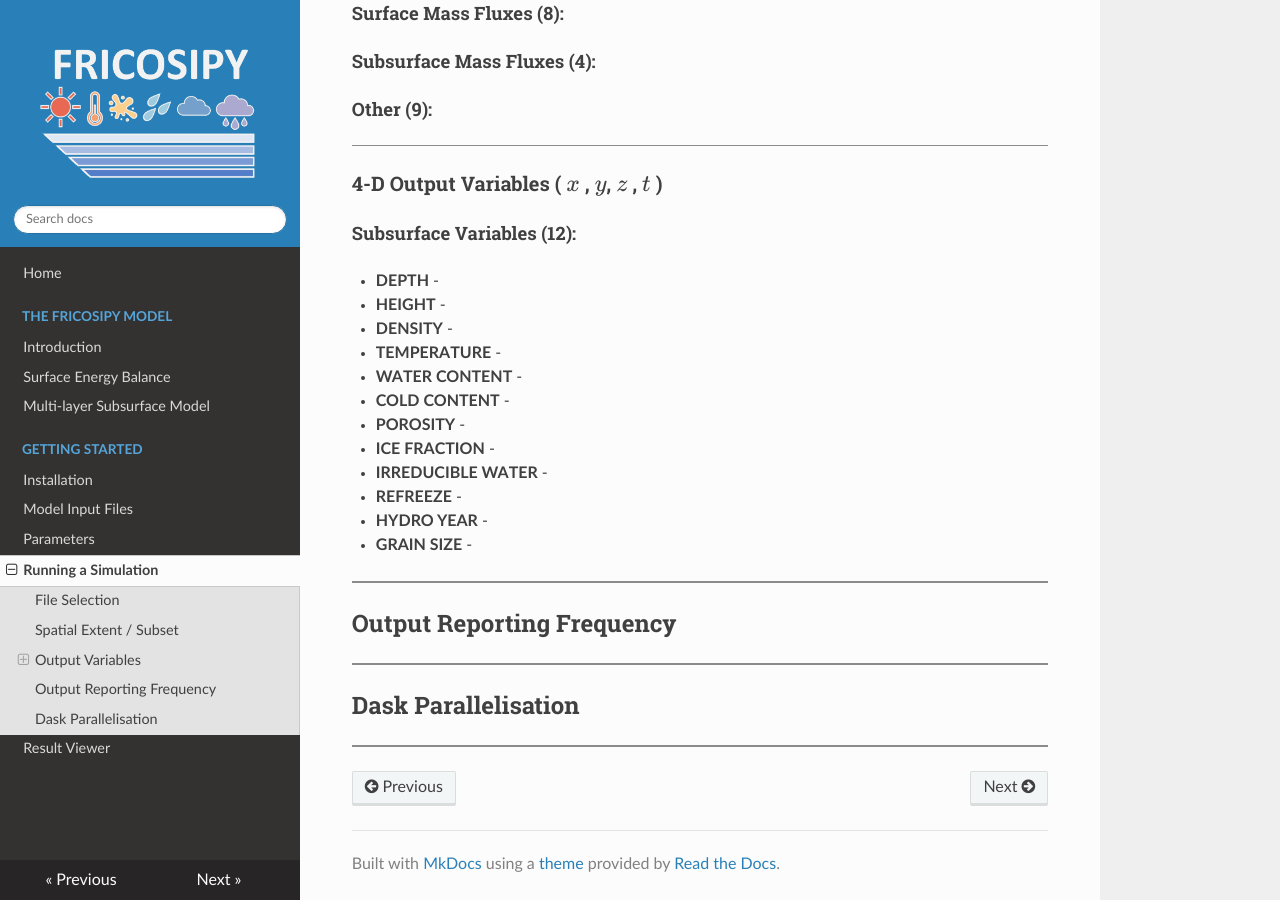
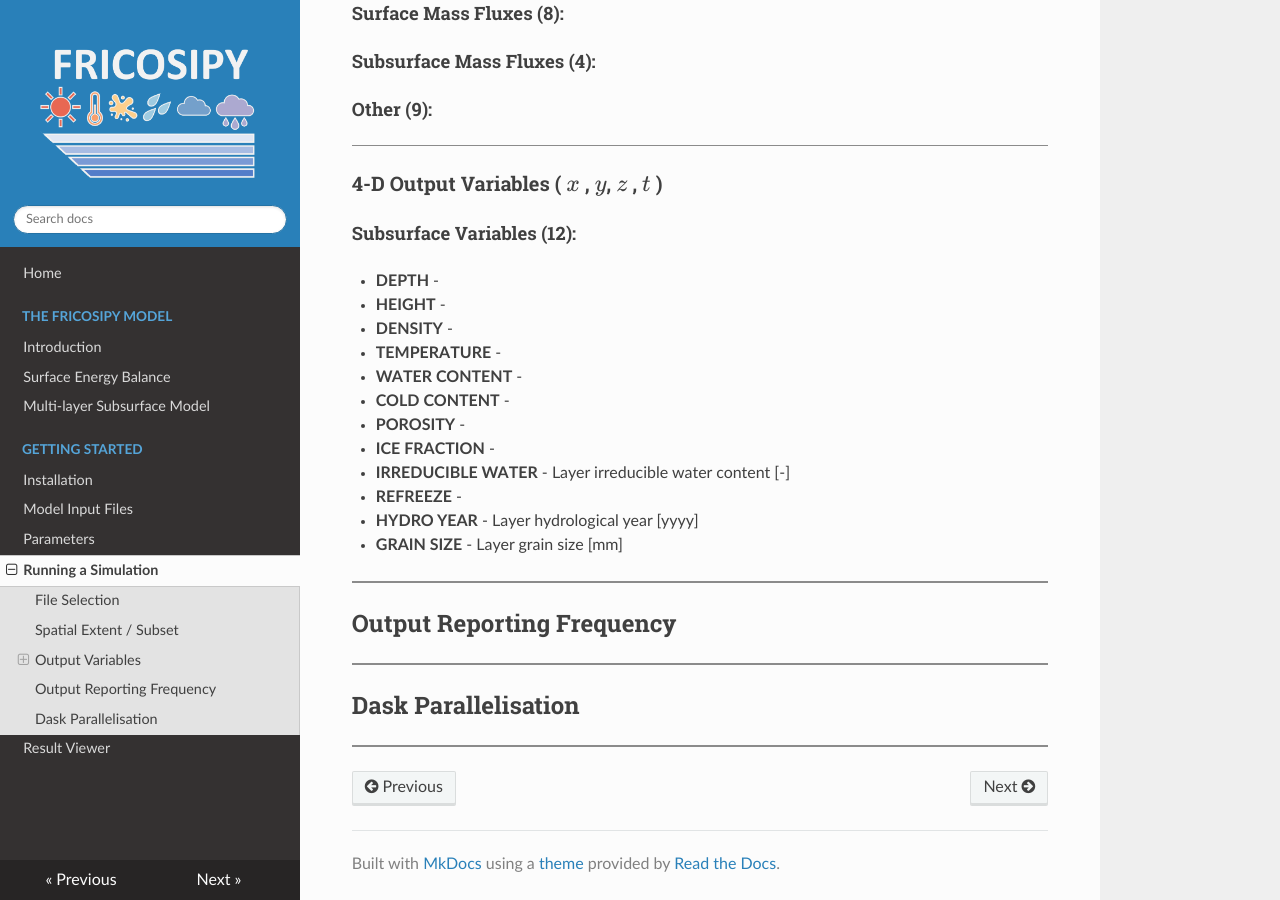
Before and after one commit to MarcusGastaldello/FRICOSIPY, an MkDocs documentation site: the page built from docs/running_a_simulation.md, in a window 1280 px wide and 900 px high, scrolled down 551 px. Built offline with MkDocs 1.6.1, drawn with Linux system fonts in a browser that asks for light colours; nearby versions of some CDN libraries.

Commit message:
Update running_a_simulation.md

```diff
--- a/docs/running_a_simulation.md
+++ b/docs/running_a_simulation.md
@@ -44,10 +44,10 @@
 * **COLD CONTENT** -
 * **POROSITY** -
 * **ICE FRACTION** -
-* **IRREDUCIBLE WATER** -
+* **IRREDUCIBLE WATER** - Layer irreducible water content [-]
 * **REFREEZE** -
-* **HYDRO YEAR** -
-* **GRAIN SIZE** -
+* **HYDRO YEAR** - Layer hydrological year [yyyy]
+* **GRAIN SIZE** - Layer grain size [mm]
 
 <hr style="height:2px; background-color:#8b8b8b; border:none;" />
 
```
